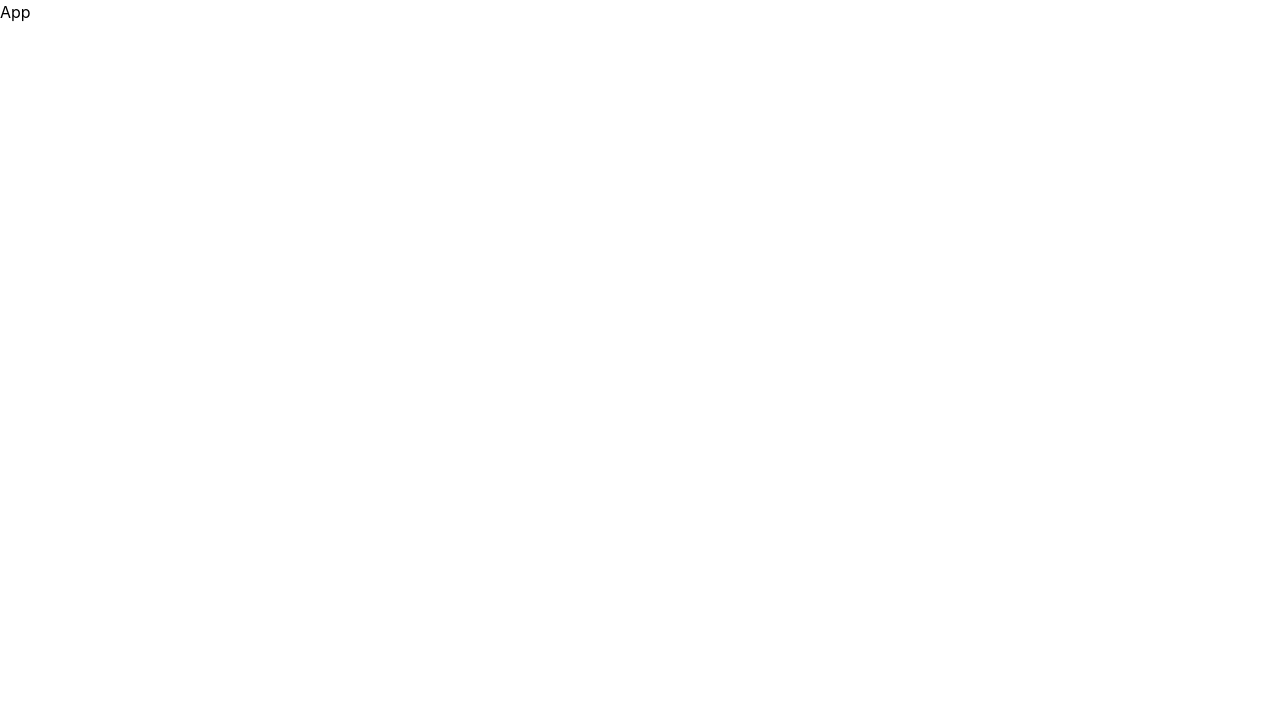
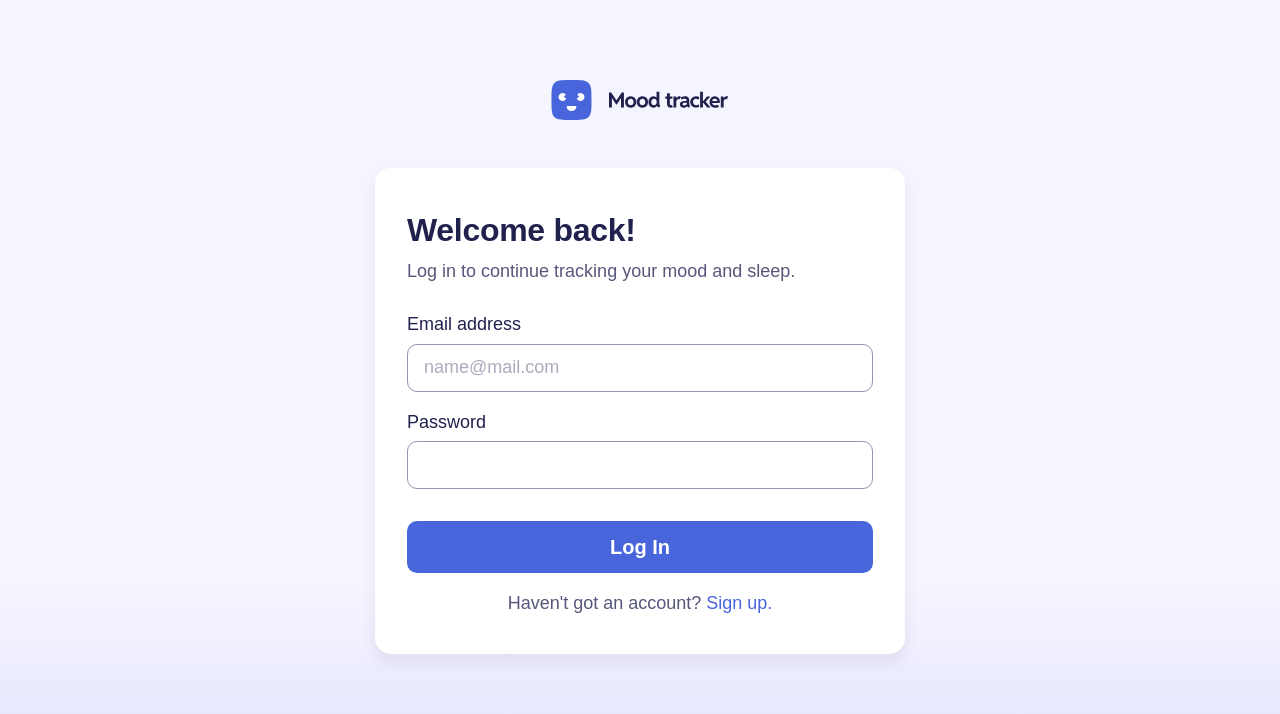
Before and after one commit to Oloude/Mood-Tracking-App, a React (Vite) app: page /login in a window 1280 px wide. Shown: the top 714 px of the page. Built offline with nearby package versions, Linux system fonts and the light colour scheme; a web font is replaced by a local one.

Commit message:
finished auth pages

```diff
--- a/package.json
+++ b/package.json
@@ -14,6 +14,7 @@
     "react": "^19.2.8",
     "react-dom": "^19.2.8",
     "react-icons": "^5.7.0",
+    "react-router": "^8.4.0",
     "tailwindcss": "^4.3.3"
   },
   "devDependencies": {
--- a/src/App.tsx
+++ b/src/App.tsx
@@ -1,8 +1,20 @@
+import { BrowserRouter, Route, Routes } from "react-router"
+import Login from "./pages/Login"
+import Signup from "./pages/Signup"
+import Homepage from "./pages/Homepage"
+import Onboarding from "./pages/Onboarding"
 
 
 function App() {
   return (
-    <div>App</div>
+    <BrowserRouter>
+    <Routes>
+      <Route path='/login' element={<Login/>}/>
+      <Route path='/signup' element={<Signup/>}/>
+      <Route path='/' element={<Homepage/>}/>
+      <Route path='/onboarding' element={<Onboarding/>}/>
+    </Routes>
+    </BrowserRouter>
   )
 }
 
--- a/src/index.css
+++ b/src/index.css
@@ -27,6 +27,8 @@
     #F5F5FF 72.99%,
     #E0E0FF 100%
   );
+
+  --shadow-form: 0 8px 16px 0 rgba(32, 37, 41, 0.08);
 
   --text-preset1: 52px;
   --text-preset1--line-height: 140%;
--- /dev/null
+++ b/src/pages/Homepage.tsx
@@ -0,0 +1,9 @@
+
+
+function Homepage() {
+  return (
+    <div>Homepage</div>
+  )
+}
+
+export default Homepage
--- /dev/null
+++ b/src/pages/Login.tsx
@@ -0,0 +1,77 @@
+import { useState } from "react";
+import { Link } from "react-router";
+
+function Login() {
+  const [formData, setFormData] = useState({
+    email: "",
+    password: "",
+  });
+
+  function handleFormDataChange(propsTitle: string, value: string) {
+    setFormData((prev) => ({ ...prev, [propsTitle]: value }));
+  }
+
+  return (
+    <section className="min-h-screen w-full flex items-center px-4 flex-col gap-8 md:gap-12 py-20 bg-custom-gradient font-reddit">
+      <img src="/logo.svg" alt="" />
+      <div className="flex flex-col gap-8 rounded-2xl px-4 md:px-8 py-10 shadow-form max-w-132.5 w-full bg-white">
+        <div className="flex flex-col gap-2">
+          <h1 className="text-preset3M md:text-preset3 text-neutral900">
+            Welcome back!
+          </h1>
+          <p className="text-preset6 text-neutral600">
+            {" "}
+            Log in to continue tracking your mood and sleep.
+          </p>
+        </div>
+        <form action="" className="flex flex-col gap-5">
+          <div className="flex flex-col gap-2">
+            <label htmlFor="" className="text-preset6 text-neutral900">
+              Email address
+            </label>
+            <input
+              type="email"
+              name="email"
+              id=""
+              placeholder="name@mail.com"
+              value={formData.email}
+              onChange={(e) =>
+                handleFormDataChange(e.target.name, e.target.value)
+              }
+              className="outline-none px-4 py-3 rounded-[10px] border border-neutral300 text-preset6 text-neutral600"
+            />
+          </div>
+          <div className="flex flex-col gap-2">
+            <label htmlFor="" className="text-preset6 text-neutral900">
+              Password
+            </label>
+            <input
+              type="password"
+              name="password"
+              id=""
+              placeholder=""
+              value={formData.password}
+              onChange={(e) =>
+                handleFormDataChange(e.target.name, e.target.value)
+              }
+              className="outline-none px-4 py-3 rounded-[10px] border border-neutral300 text-preset6 text-neutral600"
+            />
+          </div>
+        </form>
+        <div className="flex flex-col items-center gap-5">
+          <button className="px-8 py-3 rounded-[10px] bg-blue600 text-white text-preset5 w-full font-semibold">
+            Log In
+          </button>
+          <span className="text-preset6 text-neutral600">
+            Haven't got an account?{" "}
+            <Link to="/signup" className="text-blue600">
+              Sign up.
+            </Link>
+          </span>
+        </div>
+      </div>
+    </section>
+  );
+}
+
+export default Login;
--- /dev/null
+++ b/src/pages/Onboarding.tsx
@@ -0,0 +1,35 @@
+function Onboarding() {
+  return    <section className="min-h-screen w-full flex items-center px-4 flex-col gap-8 md:gap-12 py-20 bg-custom-gradient font-reddit">
+      <img src="/logo.svg" alt="" />
+      <div className="flex flex-col gap-8 rounded-2xl px-4 md:px-8 py-10 shadow-form max-w-132.5 w-full bg-white">
+        <div className="flex flex-col gap-2">
+            <h1 className="text-preset3M md:text-preset3 text-neutral900">Personalize your experience</h1>
+            <p className="text-preset6 text-neutral600">Add your name and a profile picture to make Mood yours.</p>
+        </div>
+        <form action="" className="flex flex-col gap-5">
+            <div className="flex flex-col gap-2">
+                <label htmlFor="" className="text-preset6 text-neutral900">Name</label>
+                <input type="text" name="name" id="" placeholder="Jane Appleseed"  autoComplete="off" className="outline-none px-4 py-3 rounded-[10px] border border-neutral300 text-preset6 text-neutral600"/>
+            </div>
+            <div className="flex gap-5">
+                <img src="/avatar-placeholder.svg" alt="" className="w-16 h-16"/>
+                <div className="flex flex-col gap-4">
+                    <div className="flex flex-col gap-1.5">
+                        <h3 className="text-preset6 text-neutral900">Upload Image</h3>
+                        <p className="text-preset7 text-neutral600">Max 250KB, PNG or JPEG</p>
+                    </div>
+                    <button className="px-4 py-2 rounded-lg border border-neutral300 text-preset6 text-neutral900 self-start">Upload</button>
+                </div>
+            </div>
+
+        </form>
+        <div className="flex flex-col items-center gap-5">
+            <button className="px-8 py-3 rounded-[10px] bg-blue600 text-white text-preset5 w-full font-semibold">Start Tracking</button>
+
+        </div>
+
+      </div>
+    </section>;
+}
+
+export default Onboarding;
--- /dev/null
+++ b/src/pages/Signup.tsx
@@ -0,0 +1,43 @@
+import { useState } from "react";
+import { Link } from "react-router";
+
+function Signup() {
+    const [formData, setFormData] = useState({
+        email : '',
+        password : '',
+    })
+
+    function handleFormDataChange(propsTitle: string, value:string){
+       setFormData(prev => ({...prev, [propsTitle] : value}))
+    }
+
+  return (
+    <section className="min-h-screen w-full flex items-center px-4 flex-col gap-8 md:gap-12 py-20 bg-custom-gradient font-reddit">
+      <img src="/logo.svg" alt="" />
+      <div className="flex flex-col gap-8 rounded-2xl px-4 md:px-8 py-10 shadow-form max-w-132.5 w-full bg-white">
+        <div className="flex flex-col gap-2">
+            <h1 className="text-preset3M md:text-preset3 text-neutral900">Create an account</h1>
+            <p className="text-preset6 text-neutral600">Join to track your daily mood and sleep with ease.</p>
+        </div>
+        <form action="" className="flex flex-col gap-5">
+            <div className="flex flex-col gap-2">
+                <label htmlFor="" className="text-preset6 text-neutral900">Email address</label>
+                <input type="email" name="email" id="" placeholder="name@mail.com" value={formData.email} onChange={e => handleFormDataChange(e.target.name, e.target.value)} autoComplete="off" className="outline-none px-4 py-3 rounded-[10px] border border-neutral300 text-preset6 text-neutral600"/>
+            </div>
+            <div className="flex flex-col gap-2">
+                <label htmlFor="" className="text-preset6 text-neutral900">Password</label>
+                <input type="password" name="password" id="" placeholder="" value={formData.password} onChange={e => handleFormDataChange(e.target.name, e.target.value)} autoComplete="off" className="outline-none px-4 py-3 rounded-[10px] border border-neutral300 text-preset6 text-neutral600"/>
+            </div>
+
+        </form>
+        <div className="flex flex-col items-center gap-5">
+            <button className="px-8 py-3 rounded-[10px] bg-blue600 text-white text-preset5 w-full font-semibold">Sign Up</button>
+            <span className="text-preset6 text-neutral600">Already got an account? <Link to='/login' className="text-blue600">Log in.</Link></span>
+        </div>
+
+      </div>
+    </section>
+  );
+}
+
+export default Signup;
```
Also changed, not shown: 1 other file (tests, documents, lock files or other folders).
